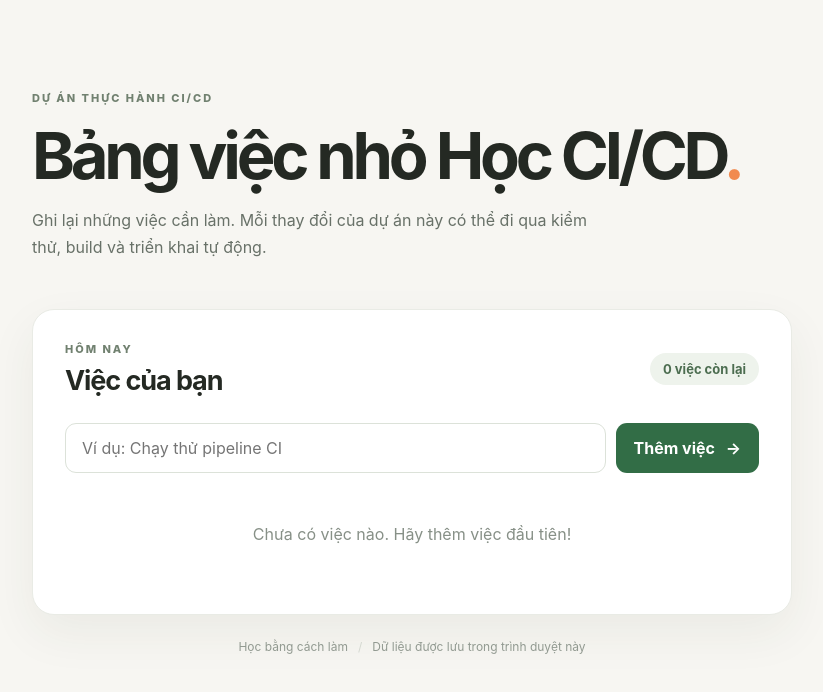
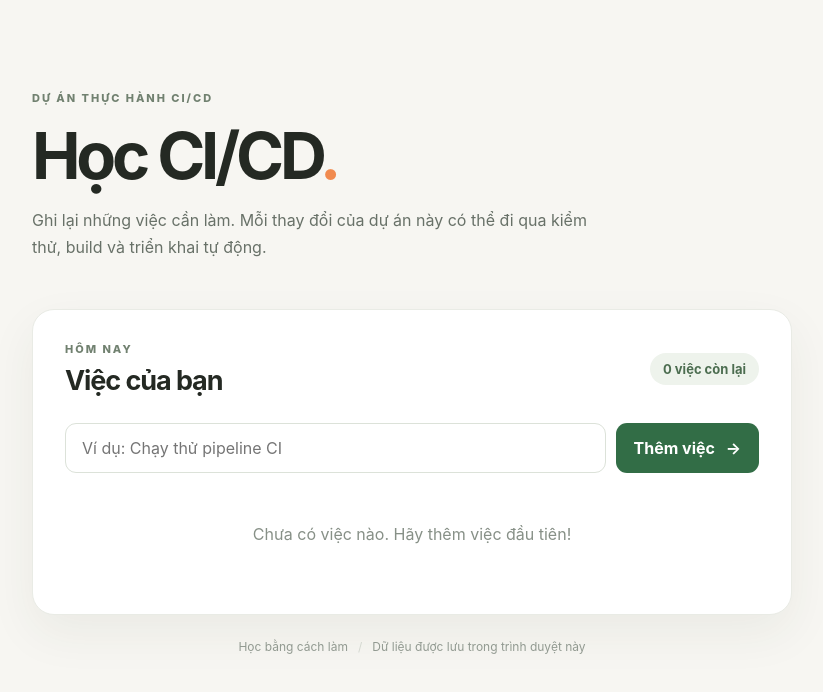
Before and after one commit to hieuhieuhust/testcicd, a website with bundled scripts: page public/index.html in a window 1280 px wide. Shown: the whole page, without its empty margins (228-1051 px from the left). Built offline with nearby package versions, Linux system fonts and the light colour scheme.

Commit message:
lại sửa tiếp

```diff
--- a/public/index.html
+++ b/public/index.html
@@ -12,7 +12,7 @@
     <main class="shell">
       <header class="hero">
         <span class="eyebrow">DỰ ÁN THỰC HÀNH CI/CD</span>
-        <h1>Bảng việc nhỏ Học CI/CD<span class="dot">.</span></h1>
+        <h1>Học CI/CD<span class="dot">.</span></h1>
         <p>Ghi lại những việc cần làm. Mỗi thay đổi của dự án này có thể đi qua kiểm thử, build và triển khai tự động.</p>
       </header>
 
```
